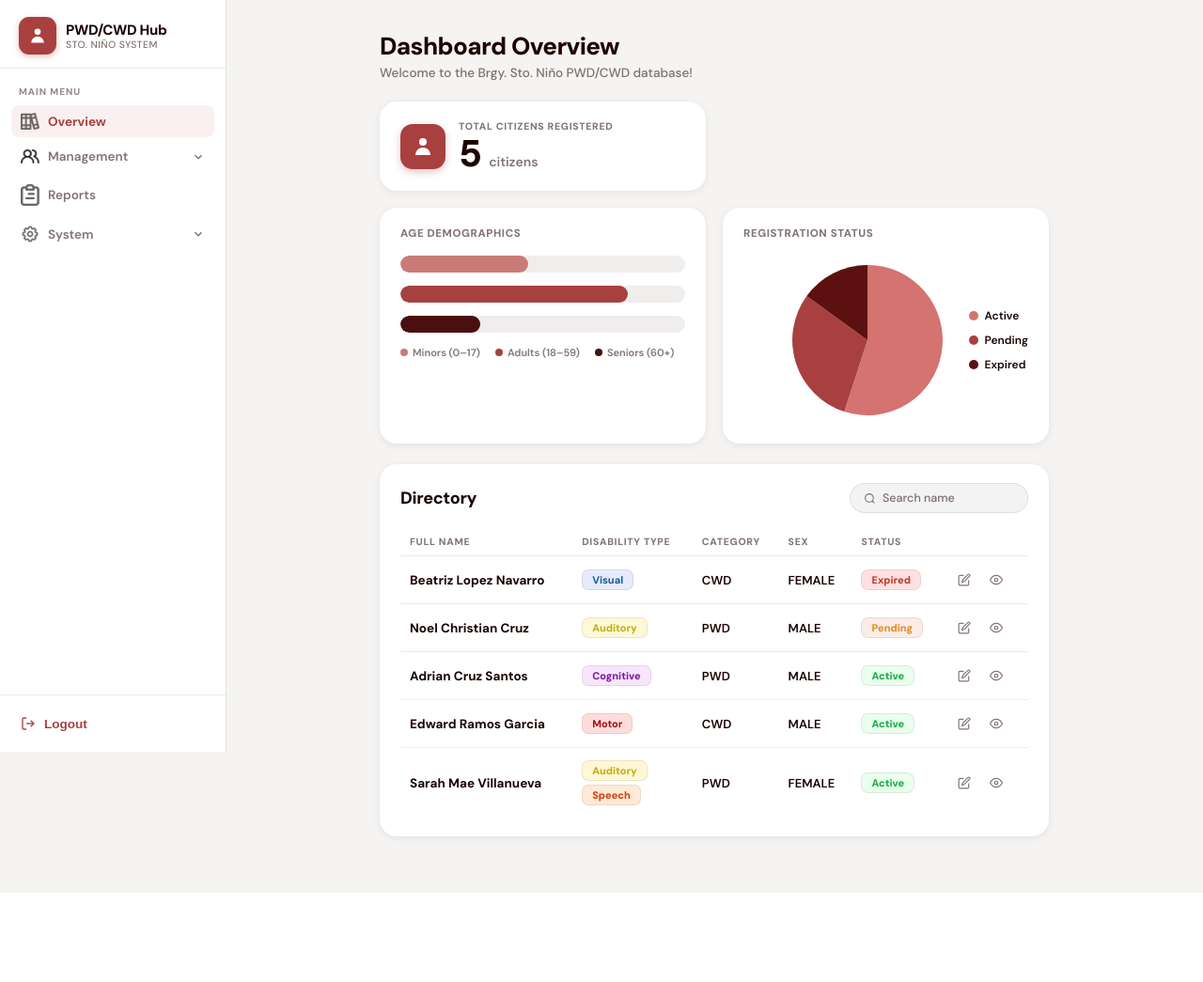
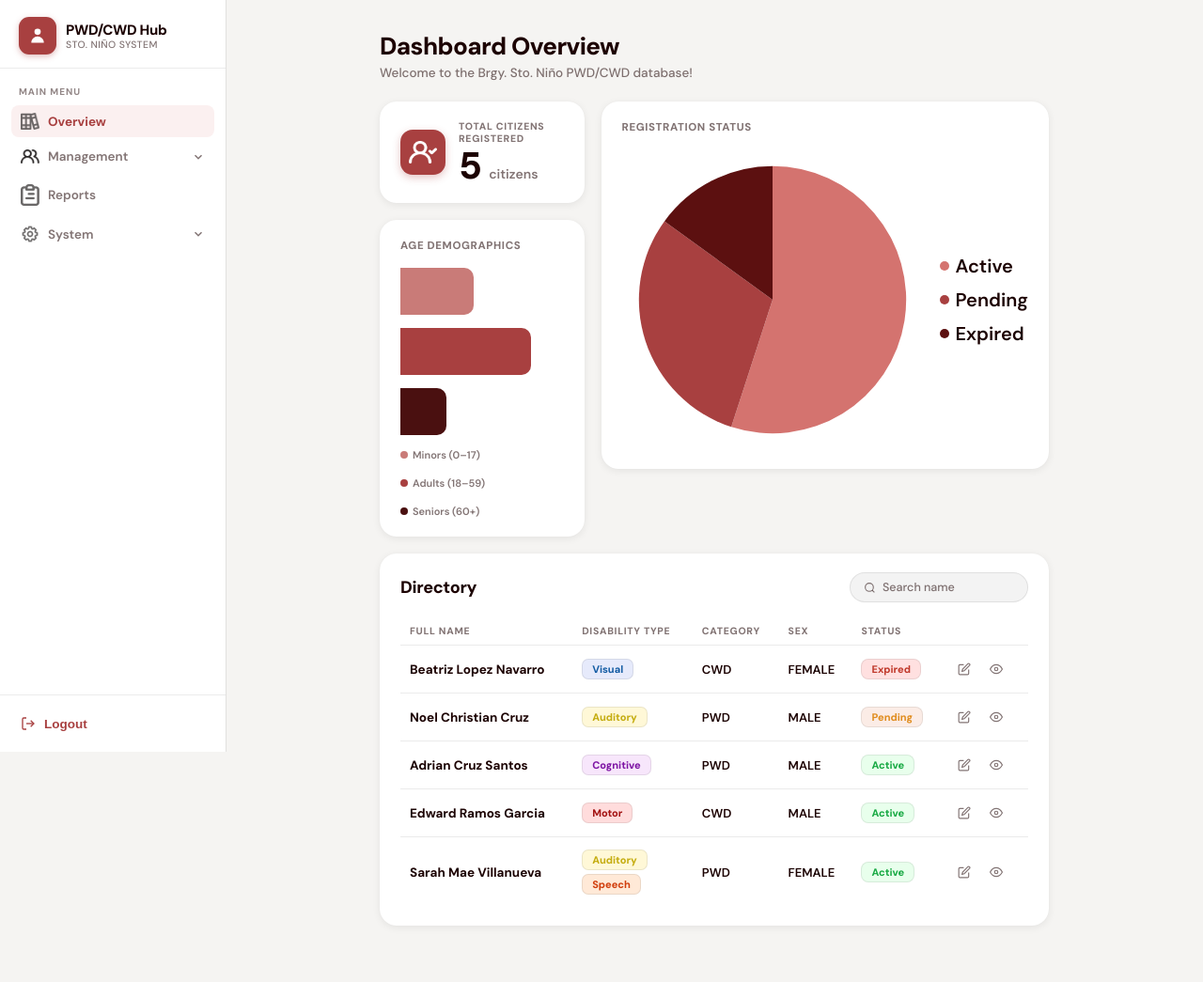
Before and after one commit to xejjj/stoninopwdsys, a PHP site: page /dashboard.php in a window 1280 px wide. Shown: the whole page at 94% size. Before the commit the page ends 950 px from the top, so only its background shows below. Run offline with PHP 8.4, Linux system fonts and the light colour scheme.

Commit message:
1.4.1, fixed dashboard chart positions

```diff
--- a/css/dashboard.css
+++ b/css/dashboard.css
@@ -178,6 +178,9 @@
     border-radius: var(--radius-card);
     box-shadow: var(--shadow-card);
     padding: 20px 22px;
+    display: flex;
+    flex-direction: column;
+    justify-content: space-between;
   }
 
   .stat-header {
@@ -197,12 +200,19 @@
   .stat-unit   { font-size: 14px; font-weight: 600; color: var(--text-muted); margin-left: 4px; }
 
   /* ── CHART ROW ── */
+  .chart-comb {
+    display: grid;
+    gap: 18px;
+  }
+
   .chart-row {
     display: grid;
     grid-template-columns: 1fr 1fr;
+    align-items:  start;
     gap: 18px;
-    margin-bottom: 22px;
+    margin-bottom: 18px;
   }
+
 
   .chart-card {
     background: var(--card-bg);
@@ -221,9 +231,9 @@
   .bar-chart { display: flex; flex-direction: column; gap: 14px; }
   .bar-row { display: flex; align-items: center; gap: 10px; }
   .bar-track {
-    flex: 1; height: 18px; background: #f0eded; border-radius: 99px; overflow: hidden;
+    flex: 1; height: 50px; background: white; border-radius: 0px; overflow: hidden;
   }
-  .bar-fill { height: 100%; border-radius: 99px; }
+  .bar-fill { height: 100%; border-radius: 0px 10px 10px 0px; }
 
   .bar-legend {
     display: flex; gap: 16px; margin-top: 14px; flex-wrap: wrap;
@@ -236,14 +246,14 @@
 
   /* Pie chart */
   .pie-wrap {
-    display: flex; align-items: center; justify-content: flex-end; gap: 18px;
+    display: flex; align-items: center; justify-content: left; gap: 18px;
   }
   .pie-wrap svg { flex-shrink: 0; }
 
   .pie-legend { display: flex; flex-direction: column; gap: 10px; }
   .pie-legend-item {
     display: flex; align-items: center; gap: 7px;
-    font-size: 12px; font-weight: 600; color: var(--text);
+    font-size: 20px; font-weight: 600; color: var(--text);
   }
   .pie-dot { width: 10px; height: 10px; border-radius: 50%; flex-shrink: 0; }
 
--- a/dashboard.php
+++ b/dashboard.php
@@ -25,7 +25,7 @@
     <div class="nav-section-label">Main Menu</div>
 
     <div class="nav-group">
-      <a class="nav-item active" href="overview.php">
+      <a class="nav-item active" href="dashboard.php">
         <img src = "assets/overviewicon.png" width="20">
         Overview
       </a>
@@ -79,11 +79,15 @@
   <p class="page-sub">Welcome to the Brgy. Sto. Niño PWD/CWD database!</p>
 
   <!-- Top stat cards -->
-  <div class="top-row">
+
+
+  <!-- Charts row -->
+<div class="chart-row">
+  <div class="chart-comb">
     <div class="stat-card">
       <div class="stat-header">
         <div class="stat-icon">
-          <svg viewBox="0 0 24 24"><circle cx="12" cy="7" r="4"/><path d="M4 21c0-4.418 3.582-8 8-8s8 3.582 8 8"/></svg>
+          <img src="assets/users2icon.png" width="30">
         </div>
         <div>
           <div class="stat-label">Total Citizens Registered</div>
@@ -94,13 +98,16 @@
         </div>
       </div>
     </div>
-  </div>
 
-  <!-- Charts row -->
-  <div class="chart-row">
     <!-- Age Demographics Bar Chart -->
     <div class="chart-card">
-      <div class="chart-title">Age Demographics</div>
+
+
+      <div class="chart-title">
+        <!-- Icon kulang pa-->
+        Age Demographics
+      </div>
+
       <div class="bar-chart">
         <!-- Minors (0-17): medium length, light salmon-red -->
         <div class="bar-row">
@@ -127,12 +134,13 @@
         <div class="legend-item"><div class="legend-dot" style="background:#4A1010;"></div> Seniors (60+)</div>
       </div>
     </div>
+  </div>
 
     <!-- Registration Status Pie Chart -->
     <div class="chart-card">
       <div class="chart-title">Registration Status</div>
       <div class="pie-wrap">
-        <svg width="180" height="180" viewBox="0 0 180 180">
+        <svg width="320" height="320" viewBox="0 0 180 180">
           <!-- Active ~55%: light salmon-red, largest slice -->
           <path class="pie-slice" d="M90,90 L90,10 A80,80 0 1,1 65.3,166.1 Z" fill="#D4736F"/>
           <!-- Pending ~30%: medium dark red -->
@@ -147,7 +155,7 @@
         </div>
       </div>
     </div>
-  </div>
+</div>
 
   <!-- Directory Table -->
   <div class="dir-card">
--- a/resident.php
+++ b/resident.php
@@ -25,7 +25,7 @@
     <div class="nav-section-label">Main Menu</div>
 
     <div class="nav-group">
-      <a class="nav-item active" href="overview.php">
+      <a class="nav-item active" href="dashboard.php">
         <img src = "assets/overviewicon.png" width="20">
         Overview
       </a>
```
